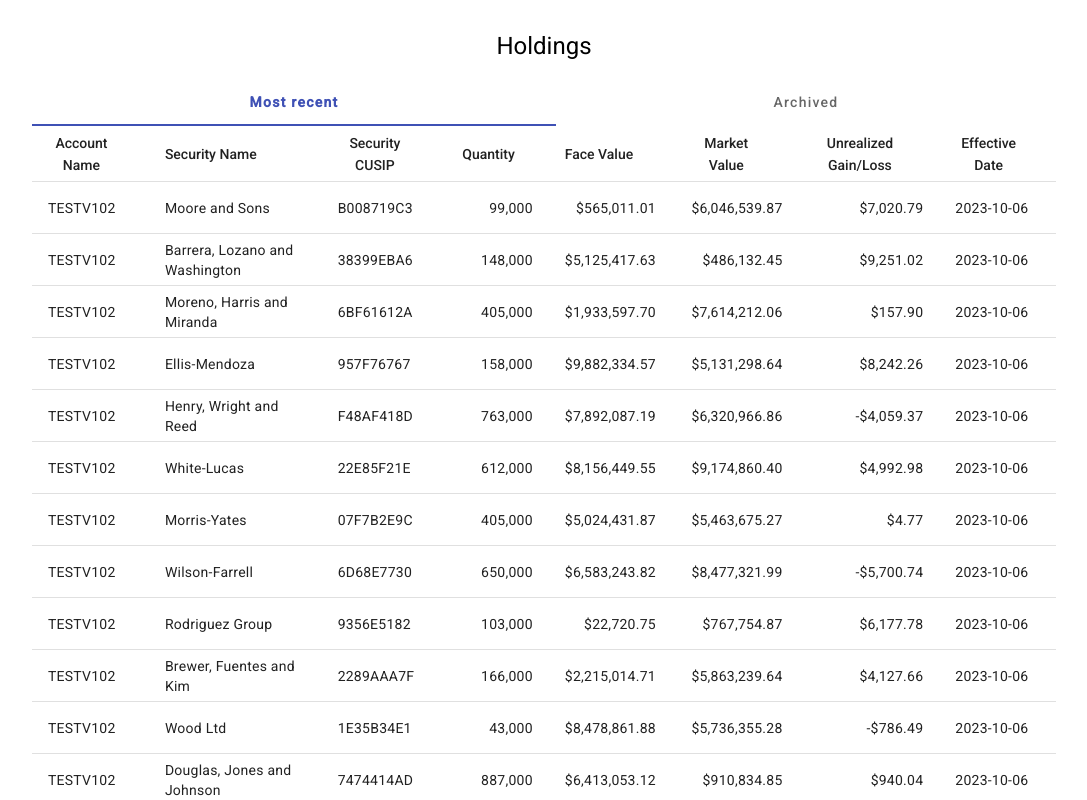
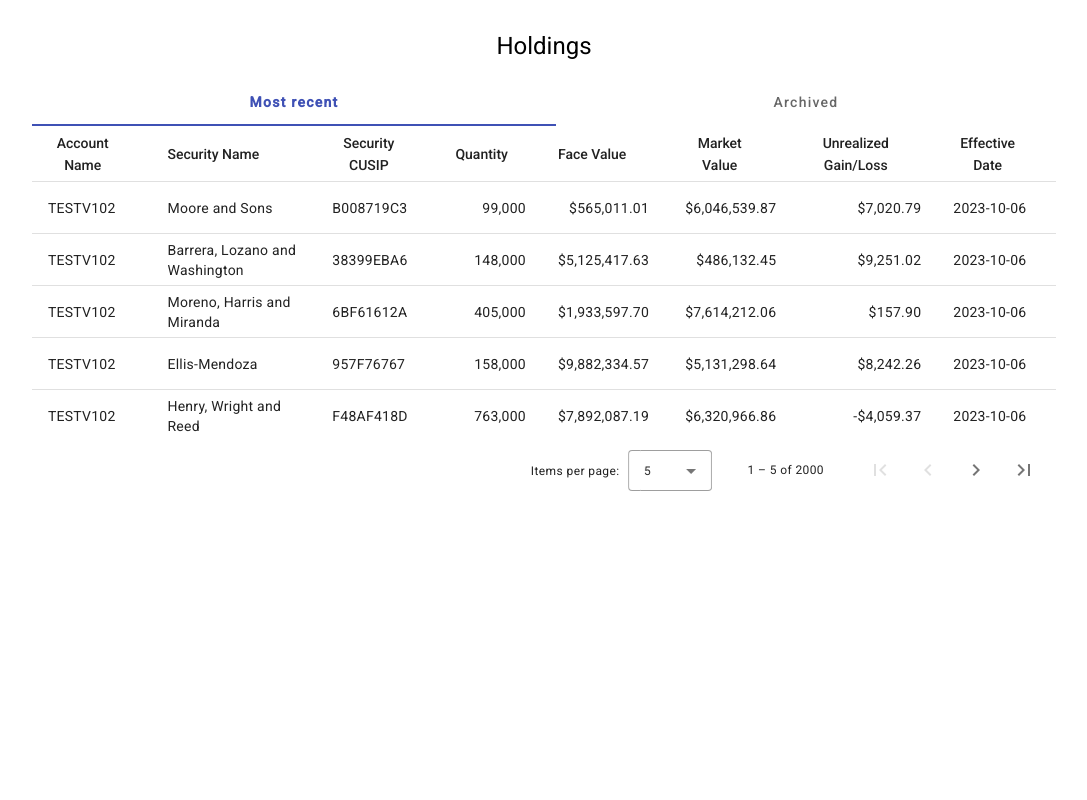
Before and after one commit to BrianLBrinker/Holdings-v2, an Angular app: page / in a window 1280 px wide. Shown: the top 800 px of the page, without its empty margins (96-1183 px from the left). Built offline with nearby package versions, Linux system fonts and the light colour scheme.

Commit message:
Add rest of pagination

```diff
--- a/src/app/data-table/data-table.component.html
+++ b/src/app/data-table/data-table.component.html
@@ -69,3 +69,8 @@
   <tr mat-header-row *matHeaderRowDef="displayedColumns"></tr>
   <tr mat-row *matRowDef="let row; columns: displayedColumns;"></tr>
 </table>
+<mat-paginator
+    [pageSizeOptions]="[5, 10, 20]"
+    showFirstLastButtons
+    aria-label="Select page of holdings">
+</mat-paginator>
```
